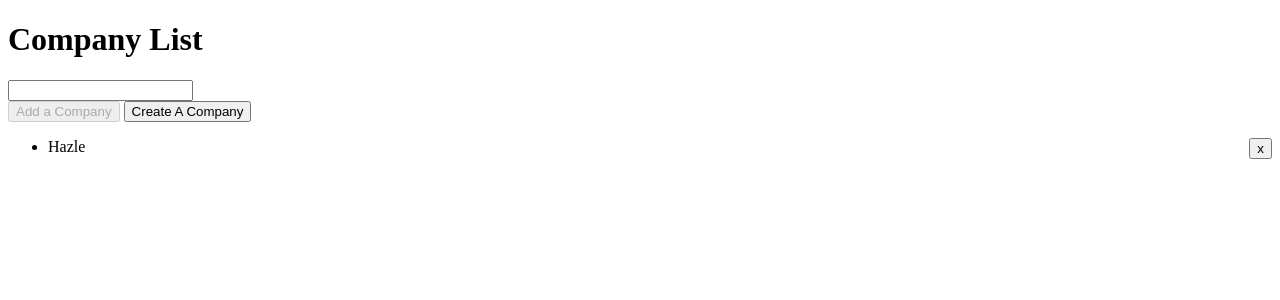
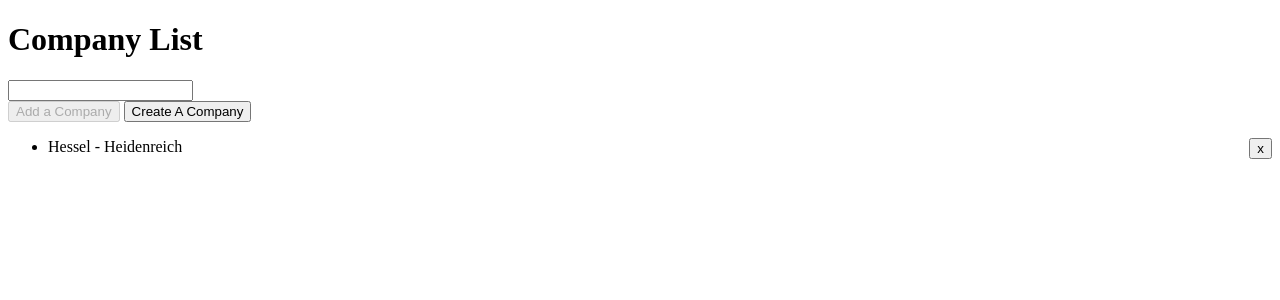
Before and after one commit to zara-nicole/CompanyApp, a React app: page / in a window 1280 px wide. Shown: the top 300 px of the page. Built offline with nearby package versions, Linux system fonts and the light colour scheme; the HTML template or start-up script is replaced by a standard one.

Commit message:
Update App.js

```diff
--- a/src/App.js
+++ b/src/App.js
@@ -31,7 +31,7 @@ export default class App extends React.Component{
   addRandomUser = () => {
     const user = {
       id: faker.random.number(),
-      name: faker.name.firstName()
+      name: faker.company.companyName()
     };
     this.addUser(user);
   }
```
